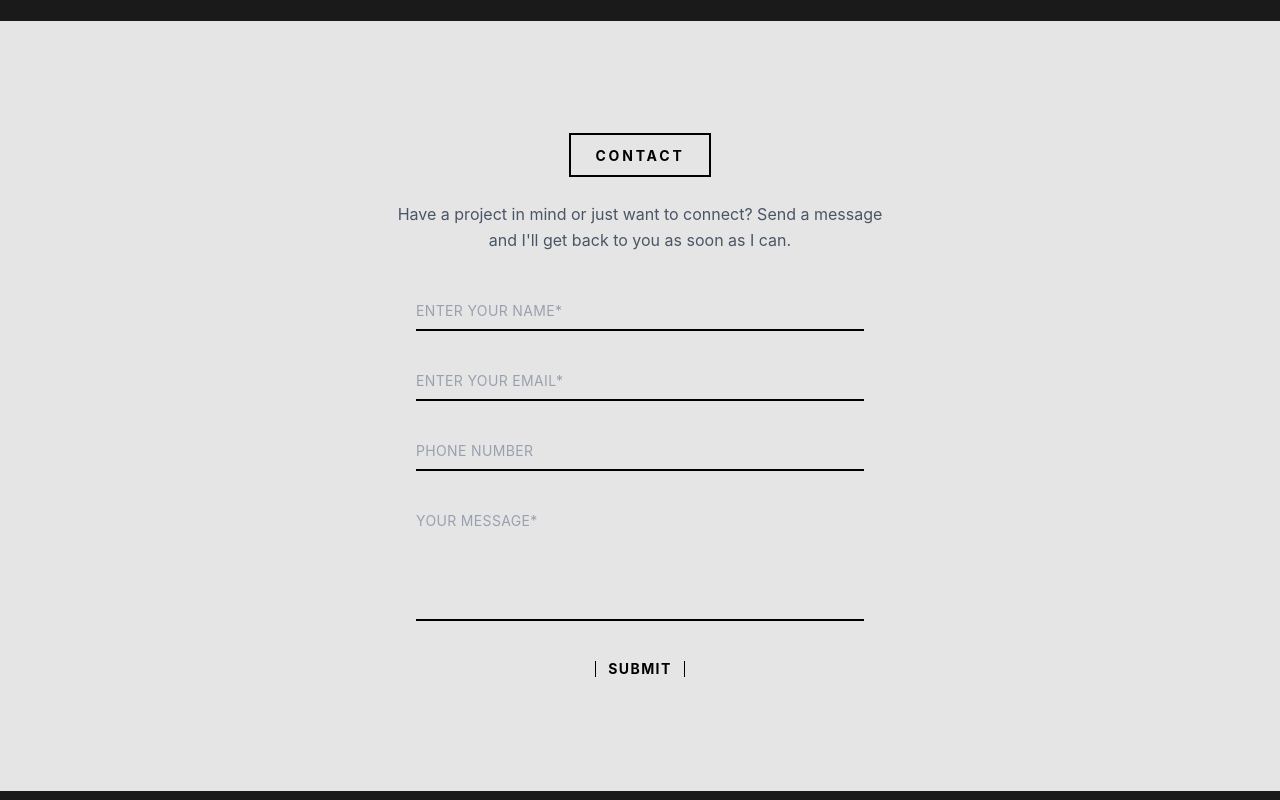
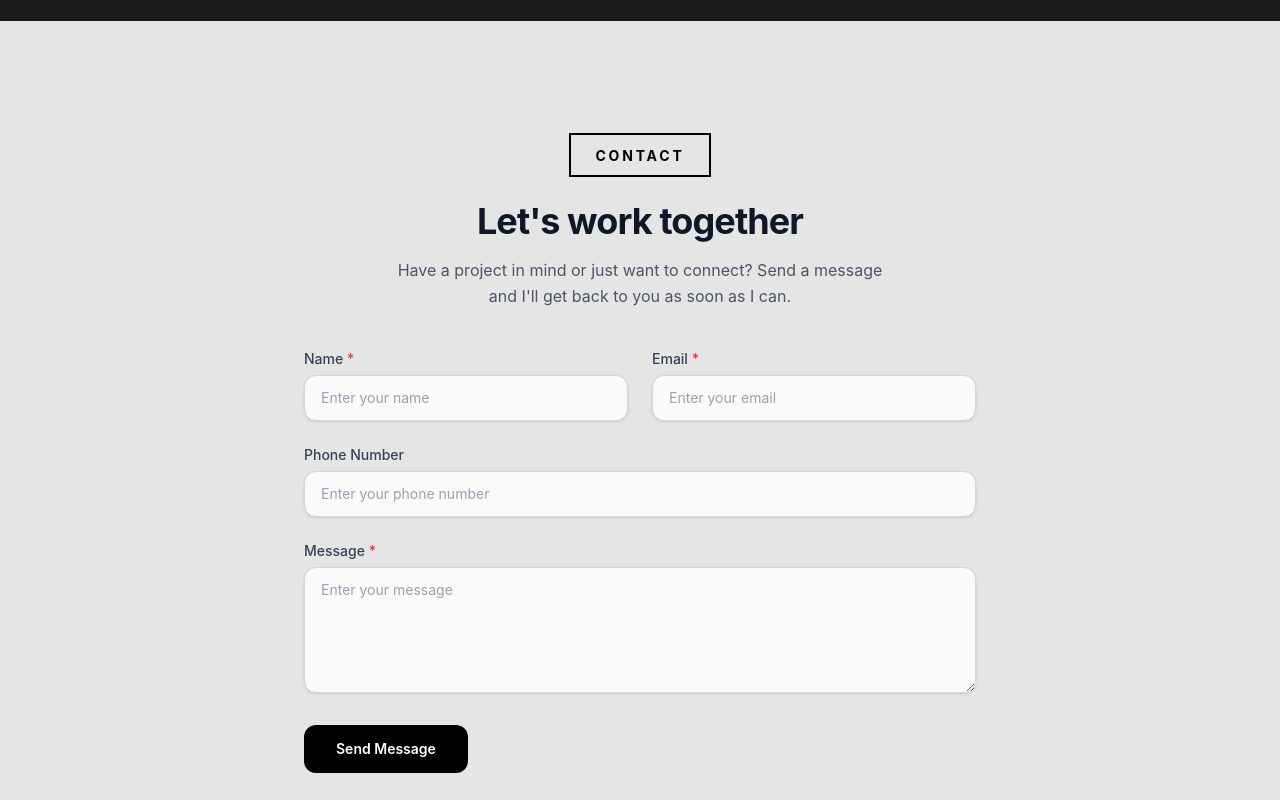
Before and after one commit to Zohaib-Mughal/My-Portfolio, a React (Vite) app: page / in a window 1280 px wide. Shown: the part 3960-4760 px from the top of the page. Built offline with nearby package versions, Linux system fonts and the light colour scheme; no server answers.

Commit message:
updated contact form

```diff
--- a/package.json
+++ b/package.json
@@ -13,6 +13,7 @@
     "@emailjs/browser": "^4.4.1",
     "@tailwindcss/vite": "^4.3.3",
     "@vercel/analytics": "^2.0.1",
+    "framer-motion": "^13.1.1",
     "react": "^19.2.8",
     "react-dom": "^19.2.8",
     "react-icons": "^5.7.0",
--- a/src/components/Contact.jsx
+++ b/src/components/Contact.jsx
@@ -1,7 +1,6 @@
 import { useState } from 'react';
 import emailjs from '@emailjs/browser';
 import SectionLabel from './ui/SectionLabel';
-import Divider from './ui/Divider';
 
 const EMAILJS_SERVICE_ID = import.meta.env.VITE_EMAILJS_SERVICE_ID;
 const EMAILJS_TEMPLATE_ID = import.meta.env.VITE_EMAILJS_TEMPLATE_ID;
@@ -12,17 +11,20 @@ const initialForm = { name: '', email: '', phone: '', message: '' };
 const FormField = ({ label, name, type = 'text', value, onChange, required, textarea }) => {
   const Tag = textarea ? 'textarea' : 'input';
   return (
-    <div className="w-full">
+    <div className="flex w-full flex-col gap-1.5">
+      <label htmlFor={name} className="text-sm font-medium text-gray-700">
+        {label} {required && <span className="text-red-500">*</span>}
+      </label>
       <Tag
+        id={name}
         type={!textarea ? type : undefined}
         name={name}
         value={value}
         onChange={onChange}
         required={required}
         rows={textarea ? 5 : undefined}
-        placeholder={`${label}${required ? '*' : ''}`.toUpperCase()}
-        className="w-full resize-none border-b-2 border-black bg-transparent py-2 text-sm
-          tracking-wide placeholder:text-gray-400 focus:outline-none focus:border-gray-600"
+        placeholder={`Enter your ${label.toLowerCase()}`}
+        className="w-full rounded-xl border border-gray-300 bg-white/80 px-4 py-3 text-sm text-gray-900 shadow-sm transition-all placeholder:text-gray-400 focus:border-black focus:bg-white focus:outline-none focus:ring-1 focus:ring-black"
       />
     </div>
   );
@@ -32,25 +34,26 @@ const Contact = () => {
   const [form, setForm] = useState(initialForm);
   const [status, setStatus] = useState('idle'); // idle | sending | success | error
 
-  const handleChange = e => {
-    setForm(prev => ({ ...prev, [e.target.name]: e.target.value }));
+  const handleChange = (e) => {
+    setForm((prev) => ({ ...prev, [e.target.name]: e.target.value }));
   };
 
-  const handleSubmit = async e => {
+  const handleSubmit = async (e) => {
     e.preventDefault();
-
     if (!form.name || !form.email || !form.message) return;
 
     setStatus('sending');
     try {
       await emailjs.send(
         EMAILJS_SERVICE_ID,
-        EMAILJS_TEMPLATE_ID,
         form,
         EMAILJS_PUBLIC_KEY
       );
       setStatus('success');
       setForm(initialForm);
+
+      // Reset status after a few seconds
+      setTimeout(() => setStatus('idle'), 5000);
     } catch (err) {
       console.error('EmailJS error:', err);
       setStatus('error');
@@ -62,42 +65,66 @@ const Contact = () => {
       id="contact"
       className="w-full bg-[#e5e5e5] px-6 py-20 text-center text-black sm:px-10 md:px-20 md:py-28"
     >
+      <div className="mx-auto max-w-2xl">
         <SectionLabel>CONTACT</SectionLabel>
 
-      <p className="mx-auto mb-10 max-w-lg text-sm leading-relaxed text-gray-600 sm:text-base">
+        <h2 className="mt-4 text-3xl font-bold tracking-tight text-gray-900 sm:text-4xl">
+          Let's work together
+        </h2>
+        <p className="mx-auto mt-4 mb-10 max-w-lg text-sm leading-relaxed text-gray-600 sm:text-base">
           Have a project in mind or just want to connect? Send a message and I'll get back to you as soon as I can.
         </p>
-      <form onSubmit={handleSubmit} className="mx-auto flex max-w-md flex-col gap-8 text-left">
-        <FormField label="Enter your name" name="name" value={form.name} onChange={handleChange} required />
-        <FormField label="Enter your email" name="email" type="email" value={form.email} onChange={handleChange} required />
-        <FormField label="Phone number" name="phone" type="tel" value={form.phone} onChange={handleChange} />
-        <FormField label="Your message" name="message" value={form.message} onChange={handleChange} required textarea />
 
+        <form onSubmit={handleSubmit} className="text-left">
+          <div className="grid grid-cols-1 gap-6 sm:grid-cols-2">
+            <FormField label="Name" name="name" value={form.name} onChange={handleChange} required />
+            <FormField label="Email" name="email" type="email" value={form.email} onChange={handleChange} required />
+          </div>
+          <div className="mt-6">
+            <FormField label="Phone Number" name="phone" type="tel" value={form.phone} onChange={handleChange} />
+          </div>
+          <div className="mt-6">
+            <FormField label="Message" name="message" value={form.message} onChange={handleChange} required textarea />
+          </div>
+
+          <div className="mt-8 flex flex-col items-center justify-between gap-4 sm:flex-row">
             <button
               type="submit"
-          disabled={status === 'sending'}
-          className="mx-auto flex items-center gap-3 text-sm font-bold tracking-widest
-            hover:opacity-60 transition-opacity disabled:opacity-40"
+              disabled={status === 'sending' || status === 'success'}
+              className="flex w-full items-center justify-center gap-2 rounded-xl bg-black px-8 py-3.5 text-sm font-semibold text-white transition-all hover:bg-gray-800 hover:shadow-lg focus:outline-none focus:ring-2 focus:ring-black focus:ring-offset-2 disabled:cursor-not-allowed disabled:opacity-70 sm:w-auto"
             >
-          <span className="h-4 w-px bg-black" />
-          {status === 'sending' ? 'SENDING…' : 'SUBMIT'}
-          <span className="h-4 w-px bg-black" />
+              {status === 'sending' ? (
+                <>
+                  <svg className="h-4 w-4 animate-spin text-white" xmlns="http://www.w3.org/2000/svg" fill="none" viewBox="0 0 24 24">
+                    <circle className="opacity-25" cx="12" cy="12" r="10" stroke="currentColor" strokeWidth="4"></circle>
+                    <path className="opacity-75" fill="currentColor" d="M4 12a8 8 0 018-8V0C5.373 0 0 5.373 0 12h4zm2 5.291A7.962 7.962 0 014 12H0c0 3.042 1.135 5.824 3 7.938l3-2.647z"></path>
+                  </svg>
+                  Sending...
+                </>
+              ) : status === 'success' ? (
+                'Sent!'
+              ) : (
+                'Send Message'
+              )}
             </button>
 
+            {/* Alert Messages */}
             {status === 'success' && (
-          <p className="text-center text-sm font-medium text-green-700">
-            Message sent — thanks for reaching out!
+              <p className="w-full rounded-lg bg-green-50 px-4 py-3 text-sm text-green-800 ring-1 ring-green-200 sm:w-auto">
+                Message sent successfully!
               </p>
             )}
             {status === 'error' && (
-          <p className="text-center text-sm font-medium text-red-600">
-            Something went wrong. Try again, or email me directly at{' '}
-            <a href="mailto:zohaibmughal0122@gmail.com" className="underline">
+              <p className="w-full rounded-lg bg-red-50 px-4 py-3 text-sm text-red-800 ring-1 ring-red-200 sm:w-auto">
+                Something went wrong. Email me at{' '}
+                <a href="mailto:zohaibmughal0122@gmail.com" className="font-medium underline hover:text-red-900">
                   zohaibmughal0122@gmail.com
-            </a>.
+                </a>
               </p>
             )}
+          </div>
         </form>
+      </div>
     </section>
   );
 };
--- a/src/index.css
+++ b/src/index.css
@@ -3,6 +3,7 @@
 html {
   scroll-behavior: smooth;
   background-color: #e5e5e5;
+  font-family: 'Inter', sans-serif;
 }
 
 @media (prefers-reduced-motion: no-preference) {
```
Also changed, not shown: 1 other file (tests, documents, lock files or other folders). Lines whose indentation alone changed are shown as unchanged.
